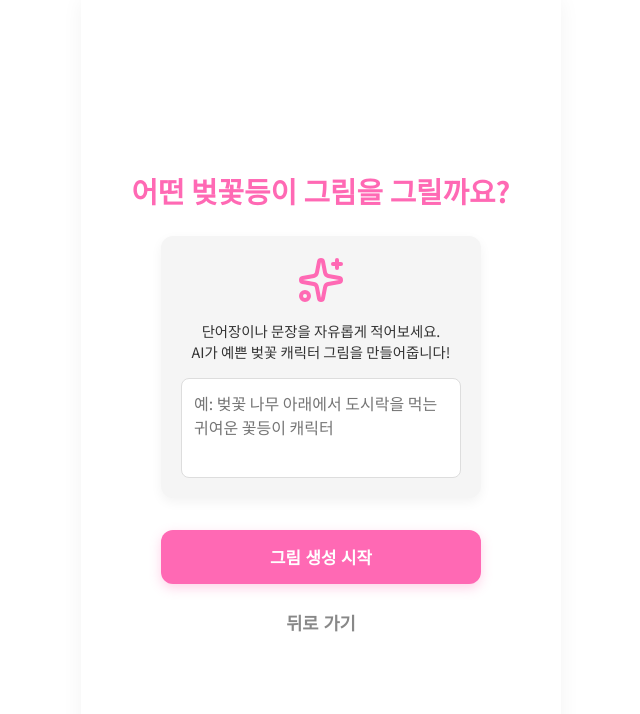
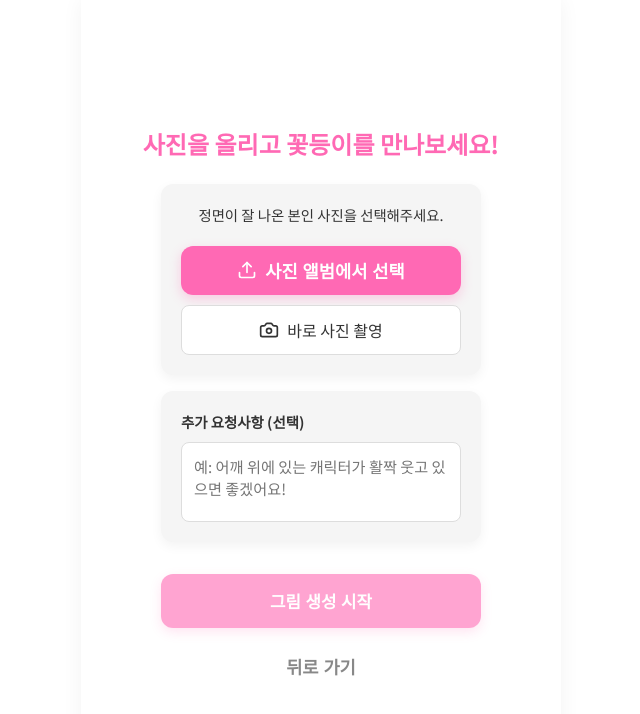
Before and after one commit to 9671RY/cc-cherryblossom-ai-booth, a React app: page /upload in a window 1280 px wide. Shown: the top 714 px of the page, without its empty margins (319-959 px from the left). Built offline with nearby package versions, Linux system fonts and the light colour scheme; the HTML template or start-up script is replaced by a standard one.

Commit message:
Implement Image-to-Image composition with Kkot-deung-i character in watercolor style

```diff
--- a/src/pages/Loading.jsx
+++ b/src/pages/Loading.jsx
@@ -16,17 +16,23 @@ function Loading() {
       );
     }, 3000);
 
-    const processImage = async () => {
-      if (!photoData.textPrompt) {
+      const processImage = async () => {
+      // originalFile이 없으면 홈으로
+      if (!photoData.originalFile) {
         navigate('/');
         return;
       }
 
       try {
+        const formData = new FormData();
+        formData.append('file', photoData.originalFile);
+        if (photoData.textPrompt) {
+          formData.append('prompt', photoData.textPrompt);
+        }
+
         const response = await fetch('/api/process', {
           method: 'POST',
-          headers: { 'Content-Type': 'application/json' },
-          body: JSON.stringify({ prompt: photoData.textPrompt }),
+          body: formData,
         });
 
         if (!response.ok) {
@@ -51,7 +57,7 @@ function Loading() {
     processImage();
 
     return () => clearInterval(textInterval);
-  }, [photoData.textPrompt, navigate, setPhotoData]);
+  }, [photoData.originalFile, photoData.textPrompt, navigate, setPhotoData]);
 
   if (error) {
     return (
--- a/src/pages/Upload.jsx
+++ b/src/pages/Upload.jsx
@@ -1,22 +1,46 @@
-import React, { useContext, useState } from 'react';
+import React, { useContext, useState, useRef } from 'react';
 import { useNavigate } from 'react-router-dom';
 import { AppContext } from '../App';
-import { Sparkles } from 'lucide-react';
+import { Camera, Upload as UploadIcon, X } from 'lucide-react';
 
 function Upload() {
   const navigate = useNavigate();
   const { setPhotoData } = useContext(AppContext);
   const [inputText, setInputText] = useState('');
+  const [previewUrl, setPreviewUrl] = useState(null);
+  const [selectedFile, setSelectedFile] = useState(null);
+  const fileInputRef = useRef(null);
+
+  const handleFileChange = (e) => {
+    const file = e.target.files[0];
+    if (file) {
+      if (!file.type.startsWith('image/')) {
+        alert('이미지 파일만 업로드할 수 있습니다.');
+        return;
+      }
+      setSelectedFile(file);
+      const url = URL.createObjectURL(file);
+      setPreviewUrl(url);
+    }
+  };
+
+  const clearImage = () => {
+    setSelectedFile(null);
+    setPreviewUrl(null);
+    if (fileInputRef.current) {
+      fileInputRef.current.value = '';
+    }
+  };
 
   const handleSubmit = () => {
-    if (!inputText.trim()) {
-      alert('원하는 이미지의 모습을 텍스트로 적어주세요!');
+    if (!selectedFile) {
+      alert('본인의 얼굴 사진을 업로드해 주세요!');
       return;
     }
 
     setPhotoData(prev => ({
       ...prev,
-      originalFile: null,
+      originalFile: selectedFile,
       originalUrl: null,
       uploadId: null,
       coordinates: null,
@@ -28,7 +52,72 @@ function Upload() {
 
   return (
     <div className="page-container" style={{ padding: '20px 15px', minHeight: '100vh', display: 'flex', flexDirection: 'column', alignItems: 'center' }}>
-      <h1 style={{ color: 'var(--primary)', marginBottom: '1.5rem', marginTop: '1rem', fontSize: '1.8rem', textAlign: 'center' }}>어떤 벚꽃등이 그림을 그릴까요?</h1>
+      <h1 style={{ color: 'var(--primary)', marginBottom: '1.5rem', marginTop: '1rem', fontSize: '1.5rem', textAlign: 'center' }}>사진을 올리고 꽃등이를 만나보세요!</h1>
+
+      <div
+        style={{
+          width: '100%',
+          maxWidth: '320px',
+          backgroundColor: 'var(--gray-bg)',
+          borderRadius: 'var(--border-radius)',
+          display: 'flex',
+          flexDirection: 'column',
+          alignItems: 'center',
+          marginBottom: '1rem',
+          padding: '20px',
+          boxShadow: '0 4px 12px rgba(0,0,0,0.05)'
+        }}
+      >
+        {!previewUrl ? (
+          <div style={{ width: '100%', display: 'flex', flexDirection: 'column', gap: '10px' }}>
+            <p style={{ fontSize: '0.9rem', lineHeight: '1.5', textAlign: 'center', marginBottom: '10px' }}>
+              정면이 잘 나온 본인 사진을 선택해주세요.
+            </p>
+            <input
+              type="file"
+              accept="image/*"
+              style={{ display: 'none' }}
+              ref={fileInputRef}
+              onChange={handleFileChange}
+            />
+            <button
+              className="primary"
+              style={{ padding: '12px', display: 'flex', alignItems: 'center', justifyContent: 'center', gap: '8px' }}
+              onClick={() => fileInputRef.current && fileInputRef.current.click()}
+            >
+              <UploadIcon size={20} />
+              사진 앨범에서 선택
+            </button>
+            <label
+              className="secondary"
+              style={{ padding: '12px', display: 'flex', alignItems: 'center', justifyContent: 'center', gap: '8px', cursor: 'pointer', borderRadius: '8px', border: '1px solid #ddd', backgroundColor: '#fff', color: '#333', textAlign: 'center' }}
+            >
+              <input type="file" accept="image/*" capture="user" style={{ display: 'none' }} onChange={handleFileChange} />
+              <Camera size={20} />
+              바로 사진 촬영
+            </label>
+          </div>
+        ) : (
+          <div style={{ position: 'relative', width: '100%', display: 'flex', justifyContent: 'center' }}>
+            <img
+              src={previewUrl}
+              alt="Preview"
+              style={{ maxWidth: '100%', maxHeight: '300px', borderRadius: '8px', objectFit: 'contain' }}
+            />
+            <button
+              onClick={clearImage}
+              style={{
+                position: 'absolute', top: '-10px', right: '-10px',
+                backgroundColor: 'rgba(0,0,0,0.6)', color: 'white',
+                border: 'none', borderRadius: '50%', padding: '5px',
+                cursor: 'pointer', display: 'flex', alignItems: 'center', justifyContent: 'center'
+              }}
+            >
+              <X size={16} />
+            </button>
+          </div>
+        )}
+      </div>
 
       <div
         style={{
@@ -44,23 +133,21 @@ function Upload() {
           boxShadow: '0 4px 12px rgba(0,0,0,0.05)'
         }}
       >
-        <Sparkles size={48} style={{ marginBottom: '16px', color: 'var(--primary)' }} />
-        <p style={{ fontSize: '0.9rem', lineHeight: '1.5', textAlign: 'center', marginBottom: '15px' }}>
-          단어장이나 문장을 자유롭게 적어보세요.<br/>AI가 예쁜 벚꽃 캐릭터 그림을 만들어줍니다!
+        <p style={{ fontSize: '0.9rem', lineHeight: '1.5', textAlign: 'left', width: '100%', marginBottom: '10px', fontWeight: 'bold' }}>
+          추가 요청사항 (선택)
         </p>
-
         <textarea
           value={inputText}
           onChange={(e) => setInputText(e.target.value)}
-          placeholder="예: 벚꽃 나무 아래에서 도시락을 먹는 귀여운 꽃등이 캐릭터"
+          placeholder="예: 어깨 위에 있는 캐릭터가 활짝 웃고 있으면 좋겠어요!"
           style={{
             width: '100%',
-            height: '100px',
+            height: '80px',
             padding: '12px',
             borderRadius: '8px',
             border: '1px solid #ddd',
             resize: 'none',
-            fontSize: '1rem',
+            fontSize: '0.95rem',
             fontFamily: 'inherit'
           }}
         />
@@ -69,7 +156,11 @@ function Upload() {
       <button
         className="primary"
         onClick={handleSubmit}
-        style={{ padding: '15px 20px', width: '100%', maxWidth: '320px', fontSize: '1.05rem', fontWeight: 'bold' }}
+        disabled={!selectedFile}
+        style={{
+          padding: '15px 20px', width: '100%', maxWidth: '320px', fontSize: '1.05rem', fontWeight: 'bold',
+          opacity: !selectedFile ? 0.6 : 1, cursor: !selectedFile ? 'not-allowed' : 'pointer'
+        }}
       >
         그림 생성 시작
       </button>
```
Also changed, not shown: 2 other files (tests, documents, lock files or other folders).
